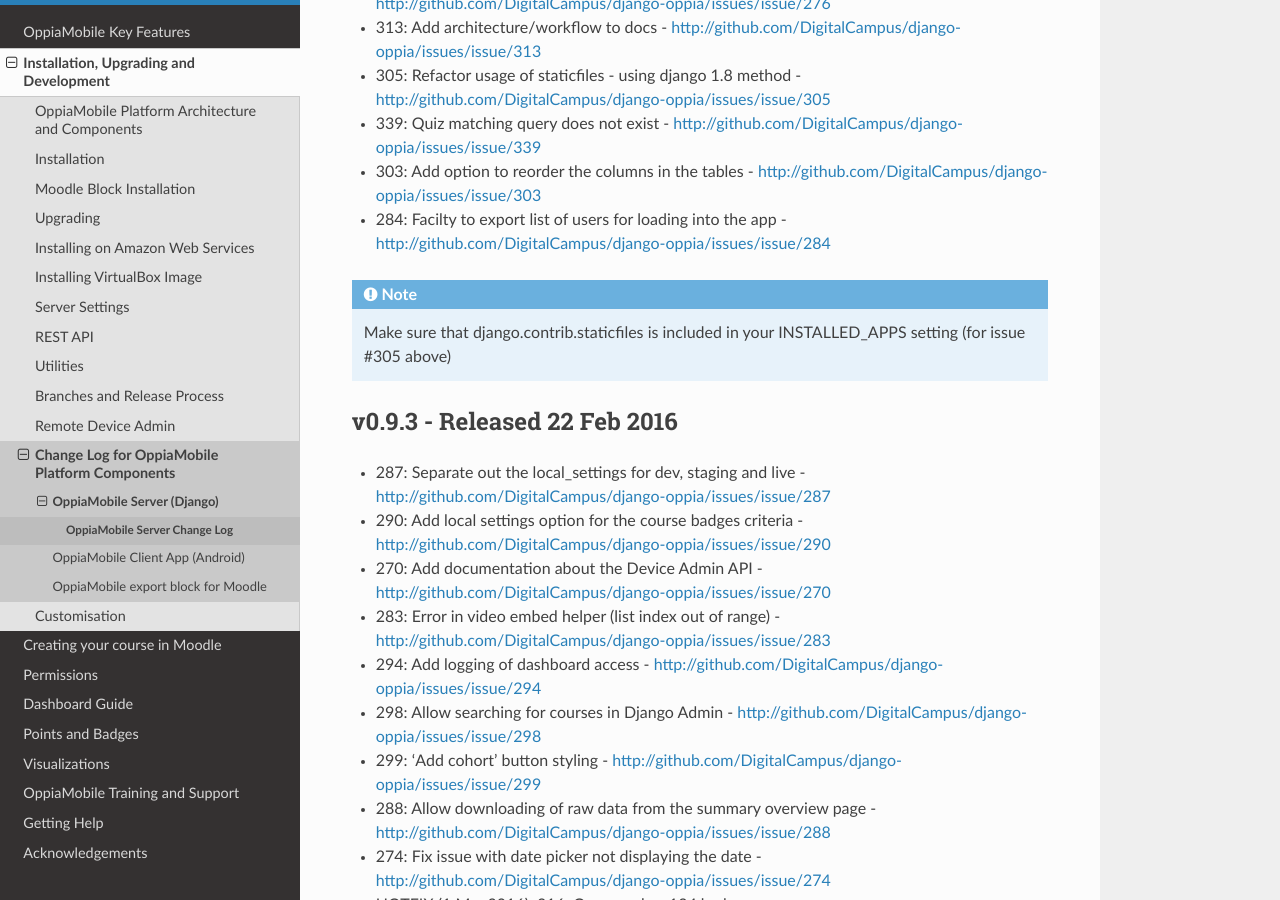
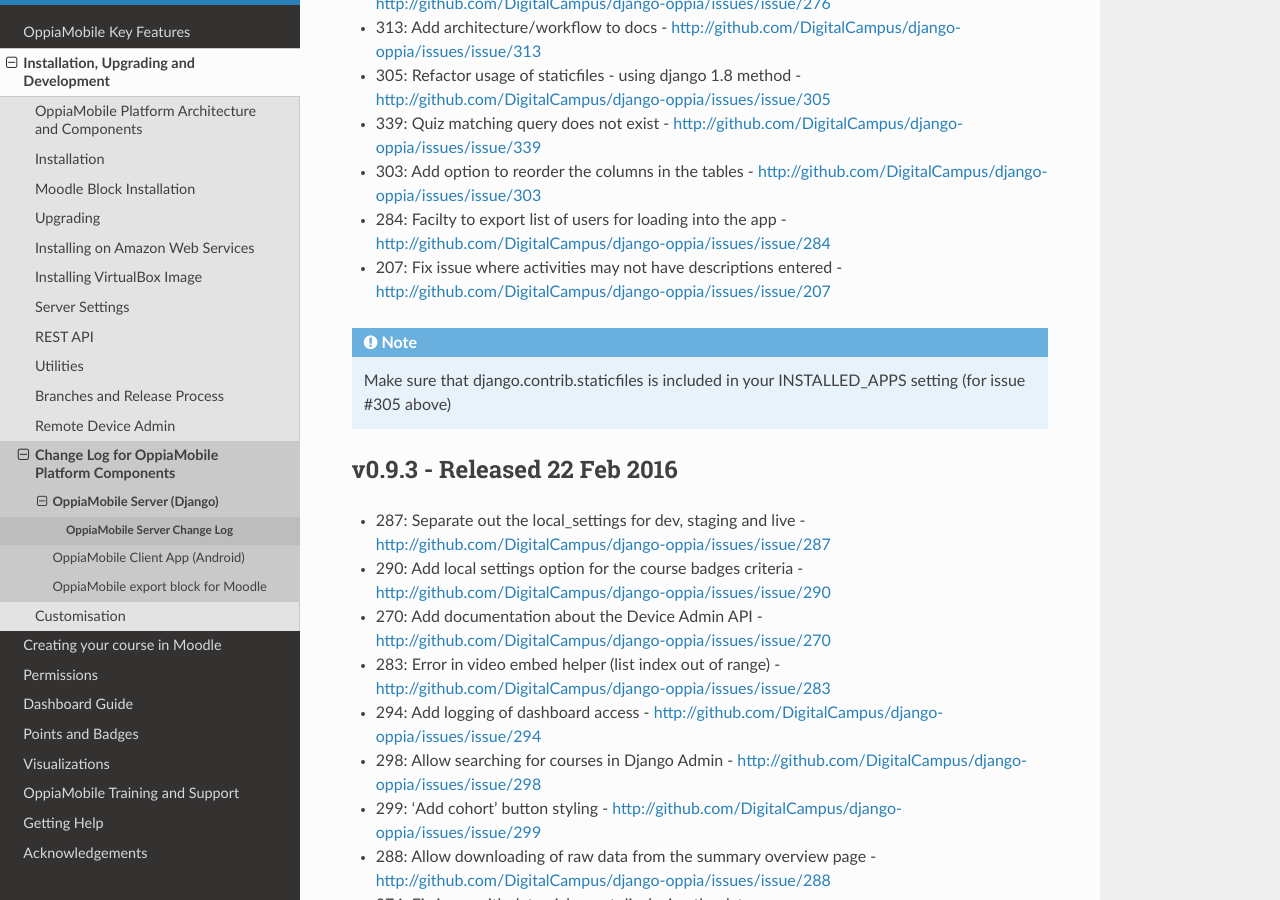
Before and after one commit to DigitalCampus/django-oppia, a Sphinx documentation site: the page built from docs/dev/changelog_server.rst, in a window 1280 px wide and 900 px high, scrolled down 440 px. Built offline with Sphinx 7.4.7 and the Read the Docs theme 2.0.0, drawn with Linux system fonts in a browser that asks for light colours; the version number is read from the project's files by our own code.

Commit message:
update docs

```diff
--- a/docs/dev/changelog_server.rst
+++ b/docs/dev/changelog_server.rst
@@ -16,6 +16,7 @@
 * 339: Quiz matching query does not exist - http://github.com/DigitalCampus/django-oppia/issues/issue/339
 * 303: Add option to reorder the columns in the tables - http://github.com/DigitalCampus/django-oppia/issues/issue/303
 * 284: Facilty to export list of users for loading into the app - http://github.com/DigitalCampus/django-oppia/issues/issue/284
+* 207: Fix issue where activities may not have descriptions entered - http://github.com/DigitalCampus/django-oppia/issues/issue/207
 
 .. note::
  	Make sure that django.contrib.staticfiles is included in your INSTALLED_APPS setting (for issue #305 above)
```
